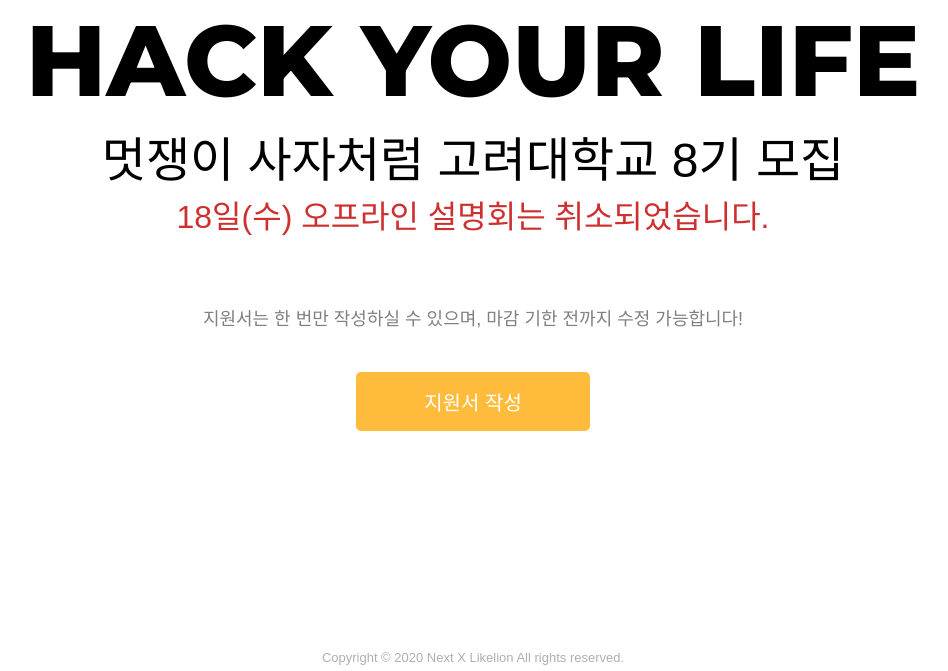
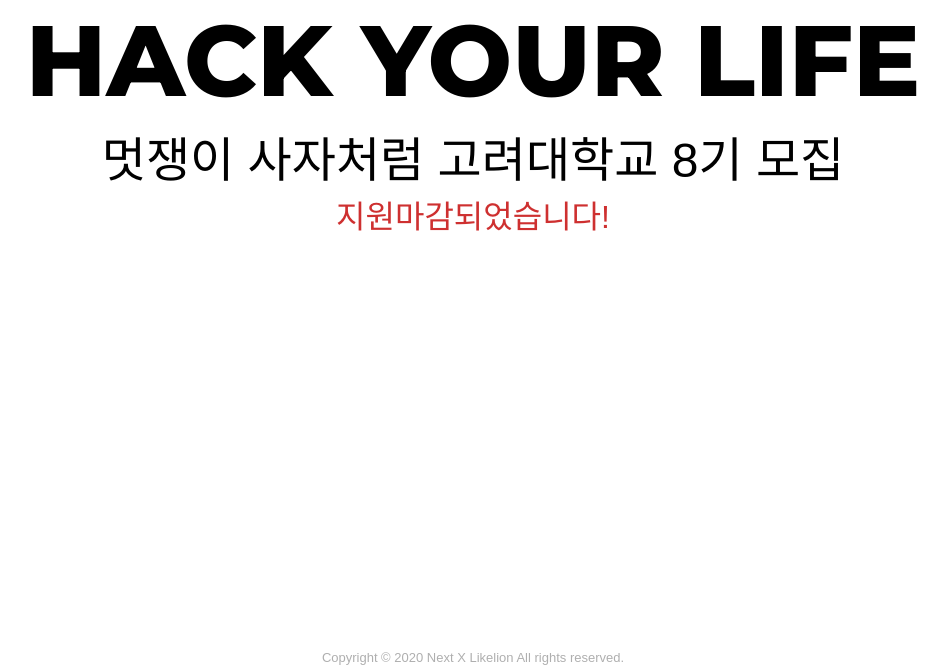
Before and after one commit to updownC/applylion, a Django app: page / in a window 1280 px wide. Shown: the part 283-954 px from the top of the page, without its empty margins (167-1115 px from the left). Run offline with Django 3.2, Linux system fonts and the light colour scheme; the visitor is signed in with stand-in values (Sample User, id 1); data that the repository does not hold is empty; some web fonts are replaced.

Commit message:
u- 지원마감 처리!

```diff
--- a/applyapp/models.py
+++ b/applyapp/models.py
@@ -45,7 +45,8 @@ class User(AbstractBaseUser):
         verbose_name='전공', max_length=150, null=True)
     department2 = models.CharField(
         verbose_name='이중/융합전공', max_length=150, null=True, blank=True)
-    name = models.CharField(verbose_name='이름', max_length=50, null=True)
+    name = models.CharField(
+        verbose_name='이름', max_length=50, null=True)
     phone = models.CharField(verbose_name='연락처', max_length=100, null=True)
     interview_date = models.CharField(
         max_length=10, verbose_name='인터뷰 가능일', choices=CHOICES, null=True)
--- a/applyapp/templates/index.html
+++ b/applyapp/templates/index.html
@@ -11,7 +11,7 @@
     <h1 class="font--mont font--xlarge">HACK YOUR LIFE</h1>
     <p class="font--medium font--light">멋쟁이 사자처럼 고려대학교 8기 모집</p>
     <p class="font--small font--ku">
-      18일(수) 오프라인 설명회는 취소되었습니다.
+      지원마감되었습니다!
     </p>
   </div>
   <div class="body--center">
@@ -21,18 +21,18 @@
       지원마감 : 2020.03.19 21:59까지
     </p>
     <br />
-    <a href="{% url 'edit' user.question.user_id %}">
+    <!-- <a href="{% url 'edit' user.question.user_id %}">
       <div class="boxing--reverse">지원서 수정</div>
-    </a>
+    </a> -->
     {% else %}
-    <p>
+    <!-- <p>
       지원서는 한 번만 작성하실 수 있으며, 마감 기한 전까지 수정 가능합니다!
     </p>
     <br />
     <br />
     <a href="{% url 'question' %}">
       <div class="boxing">지원서 작성</div>
-    </a>
+    </a> -->
     {% endif %} {% else %}
     <a href="{% url 'signin' %}">
       <div class="boxing">로그인/회원가입</div>
--- a/applyapp/views.py
+++ b/applyapp/views.py
@@ -9,7 +9,7 @@ from django.http import HttpResponse
 
 def index(request):
     messages.info(
-        request, '18일(수) 오프라인 설명회는 취소되었으며, 고려대학교 멋쟁이 사자처럼 페이스북 페이지에 관련 프레젠테이션이 업로드되었습니다. 기타 문의 사항은 고대멋사 오픈카톡을 이용해주세요!')
+        request, '지원 마감 되었습니다.')
     return render(request, 'index.html')
 
 
```
